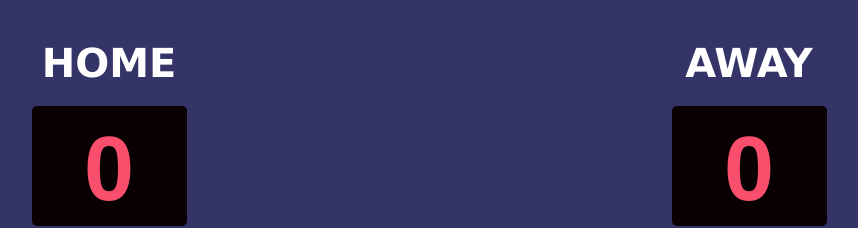
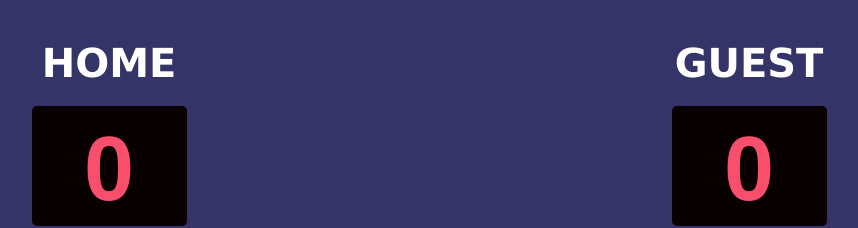
Before and after one commit to Zainul884/basketball_counter, a plain HTML site: page index.html in a window 1280 px wide. Shown: the top 228 px of the page, without its empty margins (211-1069 px from the left). Drawn offline with Linux system fonts and the light colour scheme; a web font is replaced by a local one.

Commit message:
title update
changed away to guest again

```diff
--- a/index.html
+++ b/index.html
@@ -18,7 +18,7 @@
 
             </div>
             <div>
-                <h3 class="team_name">AWAY</h3>
+                <h3 class="team_name">GUEST</h3>
                 <div class="score_box">
                     <h1 class="score" id="scoreJS_guest">0</h1>
                 </div>
```
